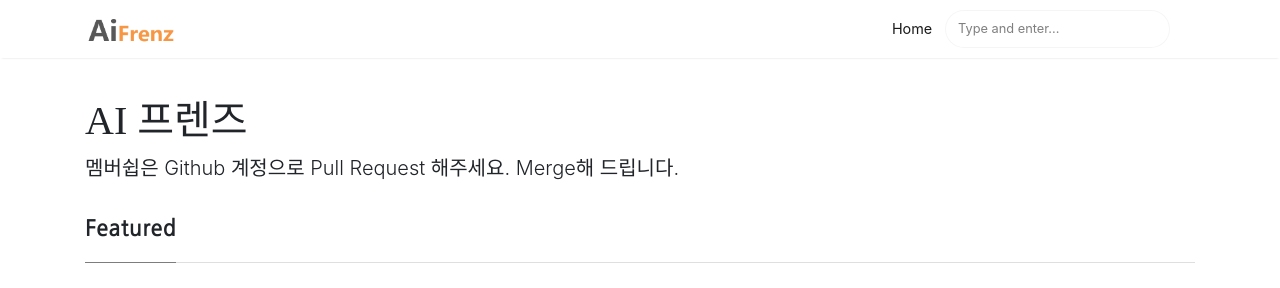
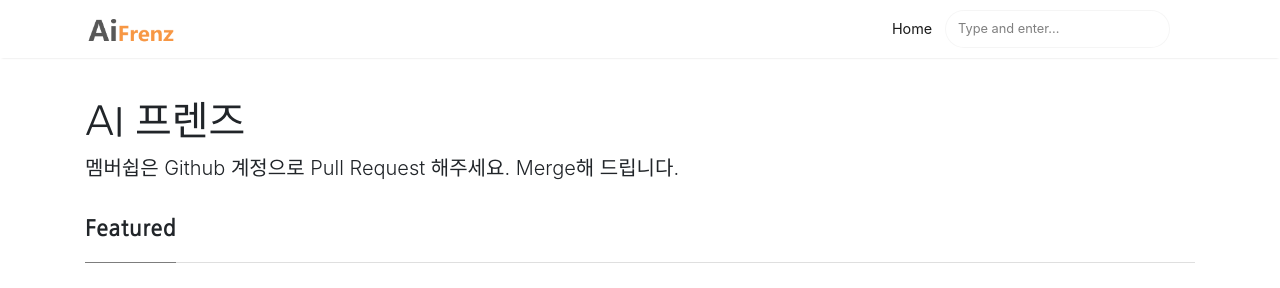
Before and after one commit to ai-friends/test-ai-friends.github.io, a Jekyll site: the page built from index.html, in a window 1280 px wide. Shown: the top 288 px of the page. Built offline with Jekyll 4.4.1, drawn with Linux system fonts in a browser that asks for light colours; the list of posts is cut into pages by our own code.

Commit message:
Update screen.css

```diff
--- a/assets/css/screen.css
+++ b/assets/css/screen.css
@@ -242,7 +242,7 @@ License: https://www.wowthemes.net/freebies-license/
      margin-right:5px;
 }
  .mainheading h1.sitetitle {
-     font-family:"Nanum Gothic Coding",Righteous;
+     font-family:"Nanum Gothic",Righteous;
 }
  .mainheading h1.posttitle {
      font-weight:700;
```
